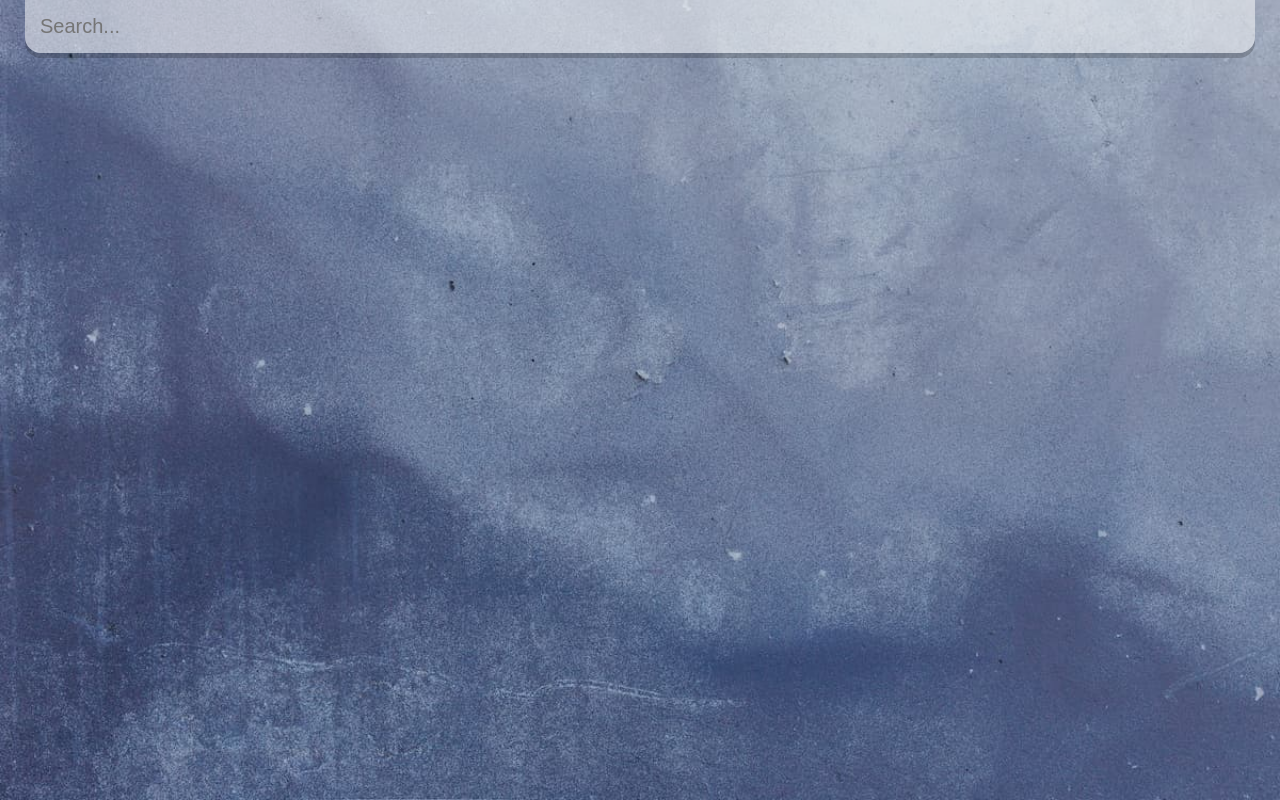
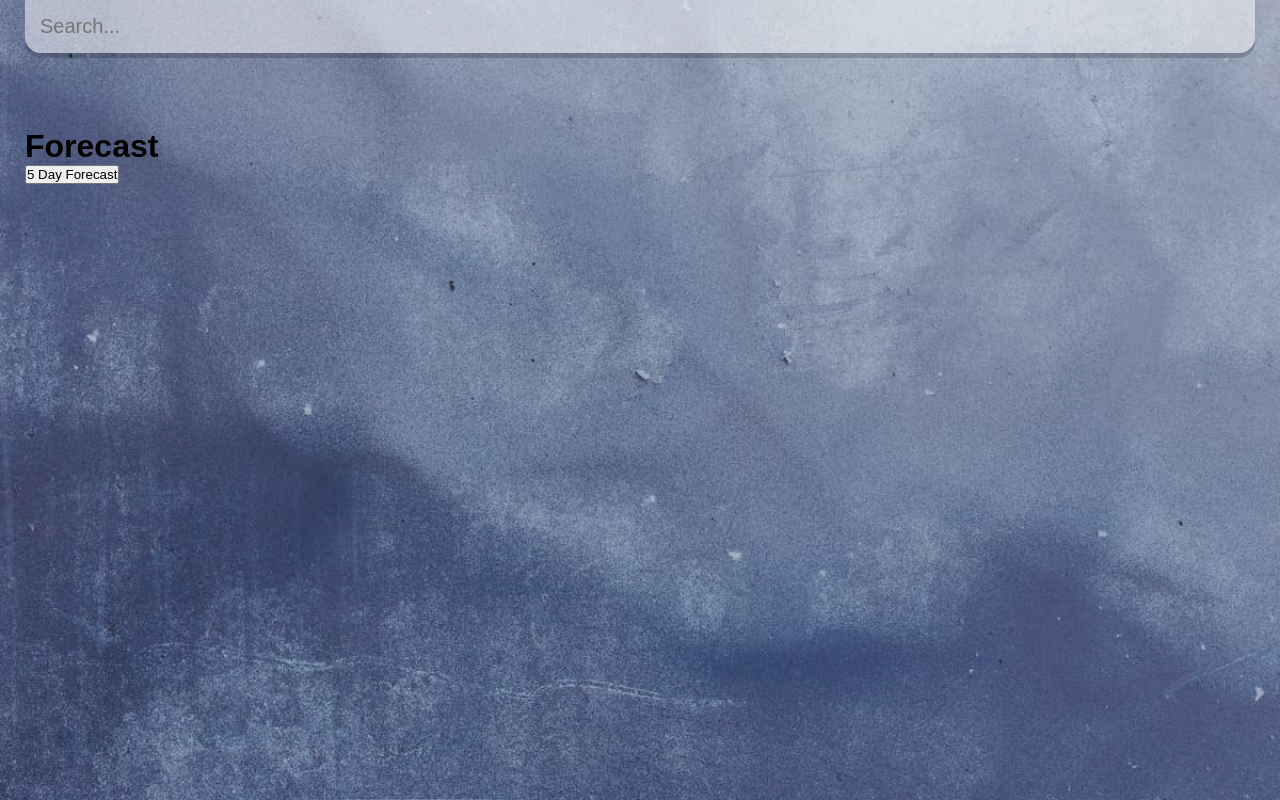
Before and after one commit to netmagik/Weather-App, a React (Create React App) app: page / in a window 1280 px wide. Built offline with nearby package versions, Linux system fonts and the light colour scheme; no server answers.

Commit message:
Move key

```diff
--- a/src/App.js
+++ b/src/App.js
@@ -1,9 +1,11 @@
 import React, {useState} from 'react';
 import Weather from './Weather';
 import Search from './Search';
+import Forecast from './forecast';
+
 
 const api = {
-  key: '0f98c8f94399873693a034fcff6a4818',
+  key: process.env.REACT_APP_API_KEY,
   base: 'https://api.openweathermap.org/data/2.5/'
 }
 
@@ -16,12 +18,11 @@ function App() {
     if (e.key === 'Enter') {
 
       try {
-        const endpoint = `${api.base}weather?q=${query}&units=metric&APPID=${api.key}`;
+        const endpoint = `${api.base}weather?q=${query}&units=imperial&APPID=${api.key}`;
         const res = await fetch(endpoint);
 
         const json = await res.json();
         setWeather(json);
-        setQuery('');
         console.log(json);
       } catch (error) {
         console.log(error);
@@ -32,6 +33,19 @@ function App() {
   const handleSearch = (data) => (
     setQuery(data)
   )
+
+  const getForecast = async () => {
+
+      try {
+        const url = `${api.base}forecast?q=${query}&units=imperial&APPID=${api.key}`;
+        const res = await fetch(url);
+
+        const json = await res.json();
+        console.log(json);
+      } catch (error) {
+        console.log(error);
+      }
+  }
 
   return (
     <div className={
@@ -47,6 +61,7 @@ function App() {
           handleSearch={handleSearch}
           data={query}/>
         <Weather weather={weather}/>
+        <Forecast getForecast={getForecast}/>
       </main>
     </div>
   );
--- a/src/Weather.js
+++ b/src/Weather.js
@@ -14,14 +14,14 @@ const Weather = (props) => (
         </div>
         <div className="weather-box">
           <div className="temp">
-            {Math.round((props.weather.main.temp) * 9 / 5 + 32)}°F
+            {Math.round(props.weather.main.temp)}°F
           </div>
           <div className="highlow">
             <div className="high">
-              H: {Math.round((props.weather.main.temp_max) * 9 / 5 + 32)}°F
+              H: {Math.round(props.weather.main.temp_max)}°F
             </div>
             <div className="low">
-              L: {Math.round((props.weather.main.temp_min) * 9 / 5 + 32)}°F
+              L: {Math.round(props.weather.main.temp_min)}°F
             </div>
           </div>
           <div className="weather">
--- /dev/null
+++ b/src/forecast.js
@@ -0,0 +1,12 @@
+import React from "react";
+
+const Forecast = (props) => {
+   return (
+       <>
+    <h1>Forecast</h1>
+    <button id="forecast" onClick={props.getForecast}>5 Day Forecast</button>
+    </>
+   )
+}
+
+export default Forecast;
```
Also changed, not shown: 1 other file (tests, documents, lock files or other folders).
